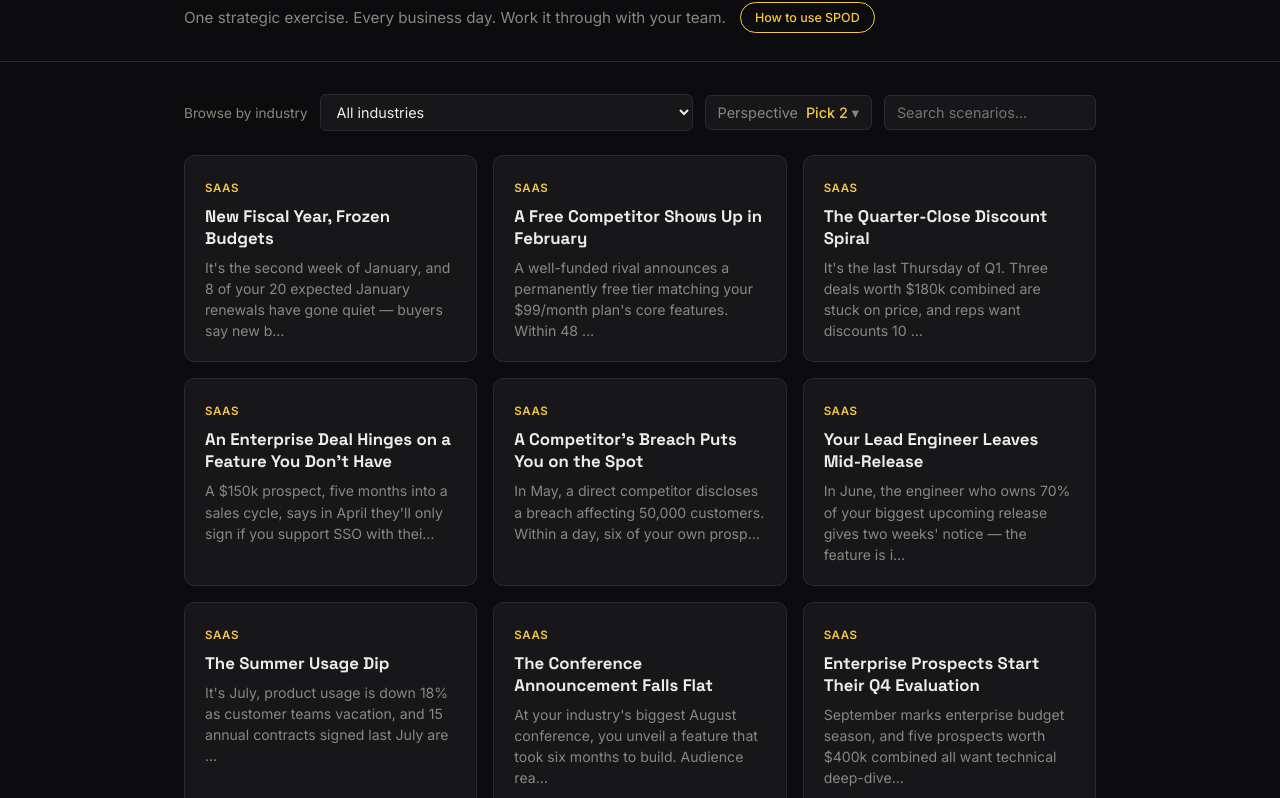
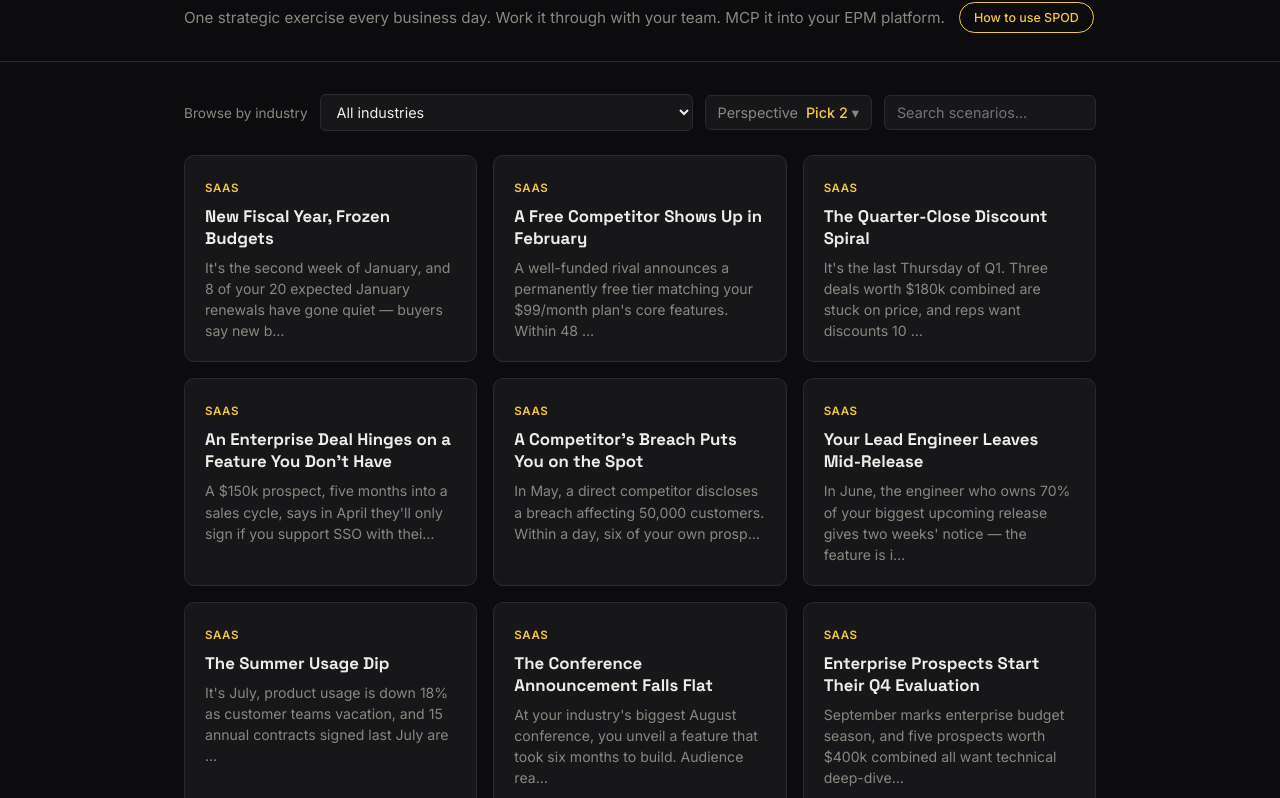
Before and after one commit to rondimon-hue/ScenarioPlanOfTheDay, a plain HTML site: page index.html in a window 1280 px wide. Shown: the part 77-875 px from the top of the page. Drawn offline with Linux system fonts and the light colour scheme.

Commit message:
Update home page subtitle to mention MCP into an EPM platform
Co-Authored-By: Claude Sonnet 5.5 <noreply@anthropic.com>

```diff
--- a/index.html
+++ b/index.html
@@ -19,7 +19,7 @@
     </nav>
     <a class="logo" href="index.html">Scenario Plan <span>of the Day</span></a>
     <div class="tagline-row">
-      <p class="tagline">One strategic exercise. Every business day. Work it through with your team.</p>
+      <p class="tagline">One strategic exercise every business day. Work it through with your team. MCP it into your EPM platform.</p>
       <a class="pill pill-accent" href="how-to-use.html">How to use SPOD</a>
     </div>
   </div>
```
